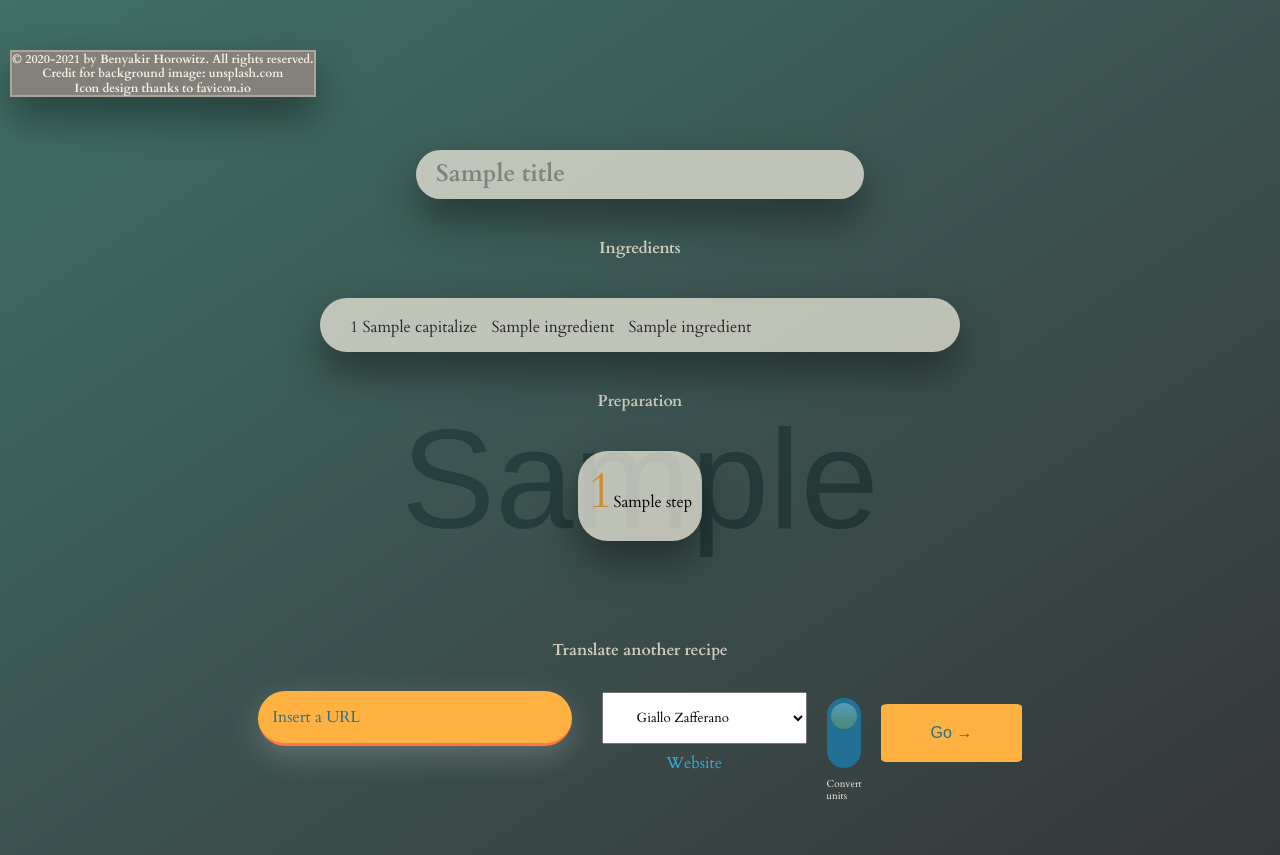
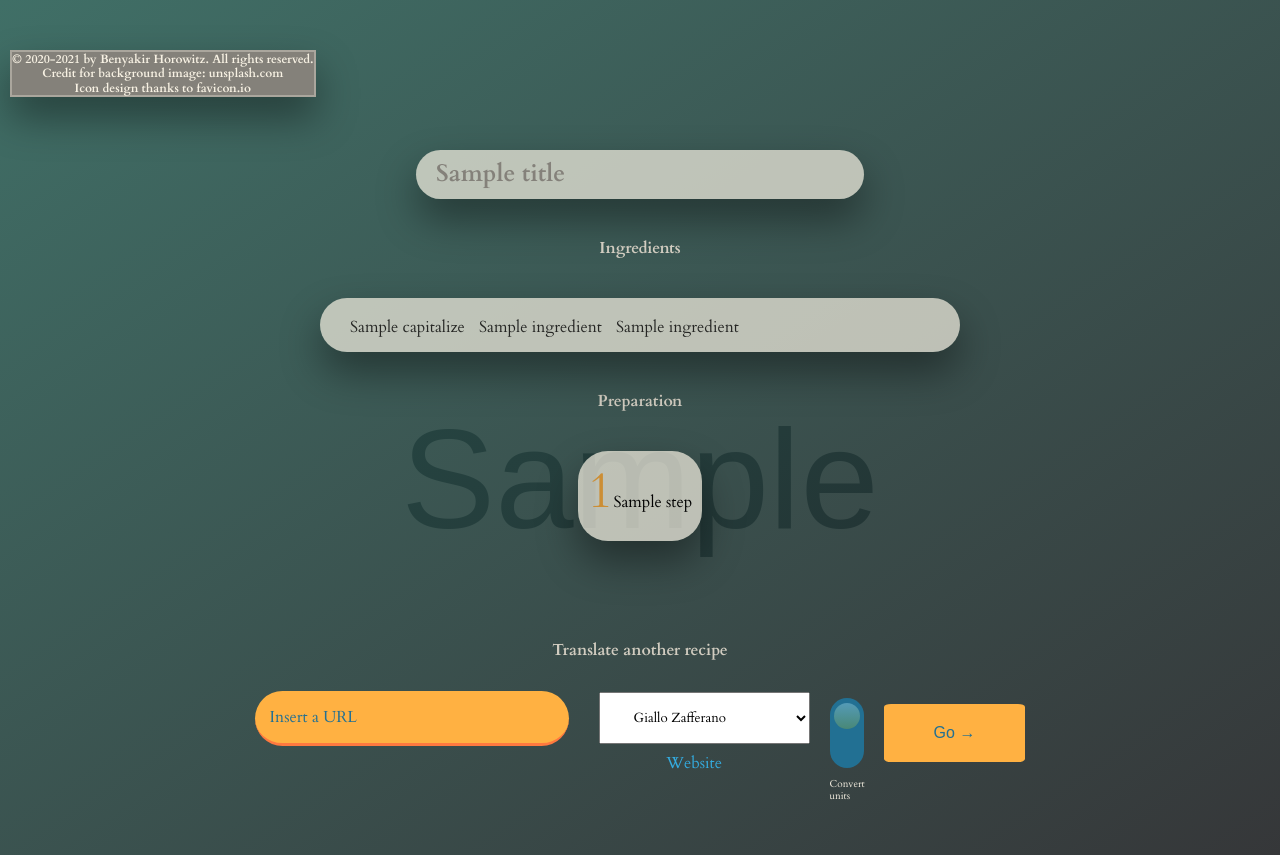
Before and after one commit to benyakirten/translation-website, a Flask app: template templates/processed.html in a window 1280 px wide. Run offline with Flask 2, Linux system fonts and the light colour scheme; the template is opened without the code that fills it: most values are stand-ins (such as "Sample title", 1, 10 or a date in 2020); grey boxes marked "Sample" are stand-in pictures.

Commit message:
update to 0.1.8

```diff
--- a/app.py
+++ b/app.py
@@ -19,6 +19,8 @@ def welcome():
             recipe = r2api.FCConverter(request.form['url'], convert_units=convert_units)
         elif request.form['site'] == 'mz':
             recipe = r2api.MZConverter(request.form['url'], convert_units=convert_units)
+        elif request.form['site'] == 'ag':
+            recipe = r2api.AGConverter(request.form['url'], convert_units=convert_units)
 
         trans_recipe = r2api.translate_data(recipe)
 
--- a/static/css/style.css
+++ b/static/css/style.css
@@ -336,9 +336,6 @@ body {
   transition: all 3s ease-in-out;
   font-size: 1.6rem;
 }
-.recipe__ingredients__ing::before {
-  content: "1";
-}
 .recipe__ingredients__ing--name {
   padding-bottom: 2rem;
   padding-right: 1rem;
--- a/static/sass/components/_recipe.scss
+++ b/static/sass/components/_recipe.scss
@@ -43,10 +43,6 @@
         }
 
         &__ing {
-            &::before {
-                content: "1";
-            }
-
             color: #000;
             padding-bottom: 0.5rem;
             opacity: 0.8;
--- a/static/script/scripts.js
+++ b/static/script/scripts.js
@@ -16,8 +16,12 @@ document.addEventListener('DOMContentLoaded', () => {
             website.value = 'fc';
         } else if (e.target.value.includes("mollichedizucchero")) {
             website.value = 'mz';
+        } else if (e.target.value.includes("allacciateilgrembiule")) {
+            website.value = 'ag';
         }
     });
-
-    input.focus();
+    // I would like to make this more scalable, but for my two-page app, this is enough
+    if (document.querySelector("title").includes("Translate a recipe")) {
+        input.focus();
+    }
 });
--- a/templates/index.html
+++ b/templates/index.html
@@ -26,6 +26,7 @@ Translate a recipe
                     <option class="form__select__option" value="gz">Giallo Zafferano</option>
                     <option class="form__select__option" value="fc">Fatto in Casa</option>
                     <option class="form__select__option" value="mz">Molliche di Zucchero</option>
+                    <option class="form__select__option" value="ag">Allacciate il Grembiule</option>
                 </select>
                 <label for="site" class="form__label form__select__label">Website</label>
             </div>
--- a/templates/processed.html
+++ b/templates/processed.html
@@ -45,6 +45,7 @@
                     <option class="form__select__option" value="gz">Giallo Zafferano</option>
                     <option class="form__select__option" value="fc">Fatto in Casa</option>
                     <option class="form__select__option" value="mz">Molliche di Zucchero</option>
+                    <option class="form__select__option" value="ag">Allacciate il Grembiule</option>
                 </select>
                 <label for="site" class="form__label form__select__label">Website</label>
             </div>
```
Also changed, not shown: README.md, 1 other file.
